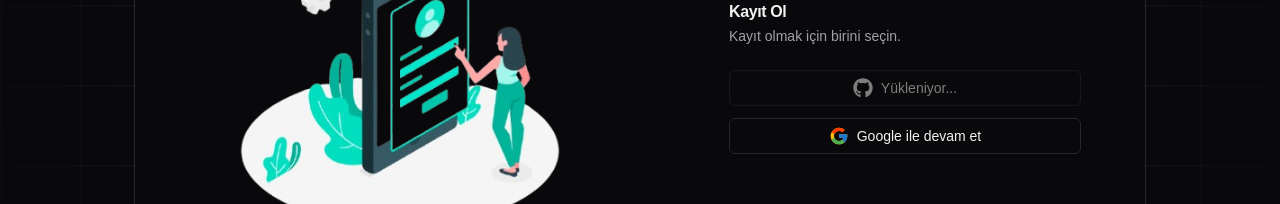
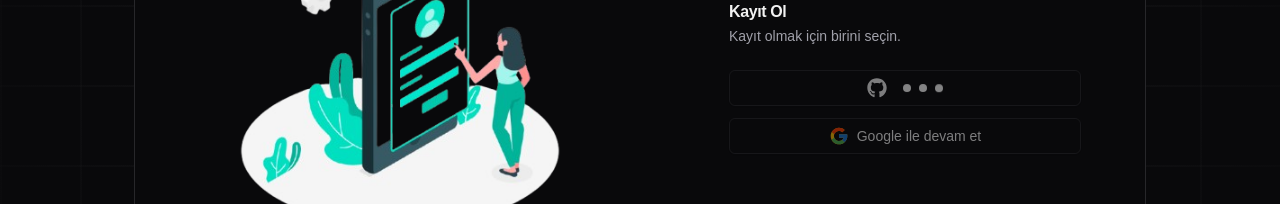
Before and after one commit to bartwo21/mockiew, a Next.js app: page /sign-up in a window 1280 px wide. Both pictures are taken after a click on the button "Github ile devam et". Shown: the part 331-535 px from the top of the page. Built offline with nearby package versions, Linux system fonts and the light colour scheme; no server answers.

Commit message:
fix: login loading states

```diff
--- a/src/app/layout.tsx
+++ b/src/app/layout.tsx
@@ -8,6 +8,7 @@ import "./globals.css";
 import Link from "next/link";
 import { auth } from "@/lib/Auth";
 import Header from "@/components/navbar/header";
+import { AuthProvider } from "@/context/AuthContext";
 
 const geistSans = localFont({
   src: "./fonts/GeistVF.woff",
@@ -35,6 +36,7 @@ export default async function RootLayout({
 
   return (
     <SessionProvider session={session}>
+      <AuthProvider>
         <html lang="en">
           <body
             className={`${geistSans.variable} ${geistMono.variable} antialiased flex flex-col min-h-screen`}
@@ -64,6 +66,7 @@ export default async function RootLayout({
             </footer>
           </body>
         </html>
+      </AuthProvider>
     </SessionProvider>
   );
 }
--- a/src/components/sign-in/LoginGithub.tsx
+++ b/src/components/sign-in/LoginGithub.tsx
@@ -3,21 +3,22 @@
 import { Button } from "@/components/ui/button";
 import { FaGithub } from "react-icons/fa";
 import { signIn } from "next-auth/react";
-import { useState } from "react";
+import { LoadingSpinner } from "@/helpers/loadingSpinner";
+import { useAuth } from "@/context/AuthContext";
 
 export default function LoginGithub() {
-  const [isLoading, setIsLoading] = useState(false);
+  const { loadingProvider, setLoadingProvider } = useAuth();
 
   const handleGithubSignIn = async () => {
     try {
-      setIsLoading(true);
+      setLoadingProvider("github");
       await signIn("github", {
         callbackUrl: "/",
         redirect: true,
       });
     } catch (error) {
       console.error("Github sign in error:", error);
-      setIsLoading(false);
+      setLoadingProvider(null);
     }
   };
 
@@ -26,10 +27,16 @@ export default function LoginGithub() {
       variant="outline"
       className="w-full flex items-center gap-2"
       onClick={handleGithubSignIn}
-      disabled={isLoading}
+      disabled={loadingProvider !== null}
     >
       <FaGithub className="w-5 h-5" />
-      {isLoading ? "Yükleniyor..." : "Github ile devam et"}
+      {loadingProvider === "github" ? (
+        <div className="mt-1">
+          <LoadingSpinner />
+        </div>
+      ) : (
+        "Github ile devam et"
+      )}
     </Button>
   );
 }
--- a/src/components/sign-in/LoginGoogle.tsx
+++ b/src/components/sign-in/LoginGoogle.tsx
@@ -3,21 +3,22 @@
 import { Button } from "@/components/ui/button";
 import { FcGoogle } from "react-icons/fc";
 import { signIn } from "next-auth/react";
-import { useState } from "react";
+import { LoadingSpinner } from "@/helpers/loadingSpinner";
+import { useAuth } from "@/context/AuthContext";
 
 export default function LoginGoogle() {
-  const [isLoading, setIsLoading] = useState(false);
+  const { loadingProvider, setLoadingProvider } = useAuth();
 
   const handleGoogleSignIn = async () => {
     try {
-      setIsLoading(true);
+      setLoadingProvider("google");
       await signIn("google", {
         callbackUrl: "/",
         redirect: true,
       });
     } catch (error) {
       console.error("Google sign in error:", error);
-      setIsLoading(false);
+      setLoadingProvider(null);
     }
   };
 
@@ -26,10 +27,16 @@ export default function LoginGoogle() {
       variant="outline"
       className="w-full flex items-center gap-2"
       onClick={handleGoogleSignIn}
-      disabled={isLoading}
+      disabled={loadingProvider !== null}
     >
       <FcGoogle className="w-5 h-5" />
-      {isLoading ? "Yükleniyor..." : "Google ile devam et"}
+      {loadingProvider === "google" ? (
+        <div className="mt-1">
+          <LoadingSpinner />
+        </div>
+      ) : (
+        "Google ile devam et"
+      )}
     </Button>
   );
 }
--- /dev/null
+++ b/src/context/AuthContext.tsx
@@ -0,0 +1,30 @@
+"use client";
+
+import { createContext, useContext, useState, ReactNode } from "react";
+
+type Provider = "google" | "github" | null;
+
+interface AuthContextType {
+  loadingProvider: Provider;
+  setLoadingProvider: (provider: Provider) => void;
+}
+
+const AuthContext = createContext<AuthContextType | undefined>(undefined);
+
+export function AuthProvider({ children }: { children: ReactNode }) {
+  const [loadingProvider, setLoadingProvider] = useState<Provider>(null);
+
+  return (
+    <AuthContext.Provider value={{ loadingProvider, setLoadingProvider }}>
+      {children}
+    </AuthContext.Provider>
+  );
+}
+
+export function useAuth() {
+  const context = useContext(AuthContext);
+  if (context === undefined) {
+    throw new Error("useAuth must be used within an AuthProvider");
+  }
+  return context;
+}
```
Lines whose indentation alone changed are shown as unchanged.
